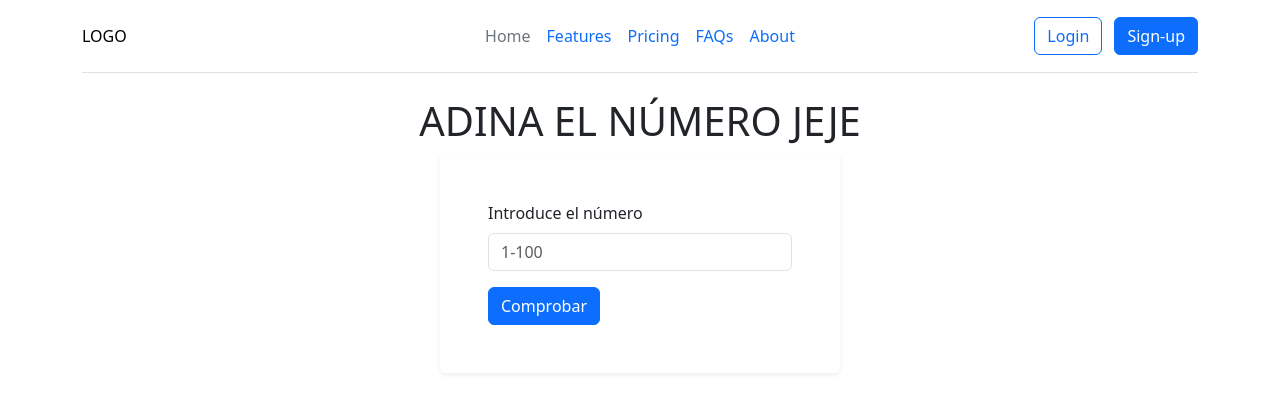
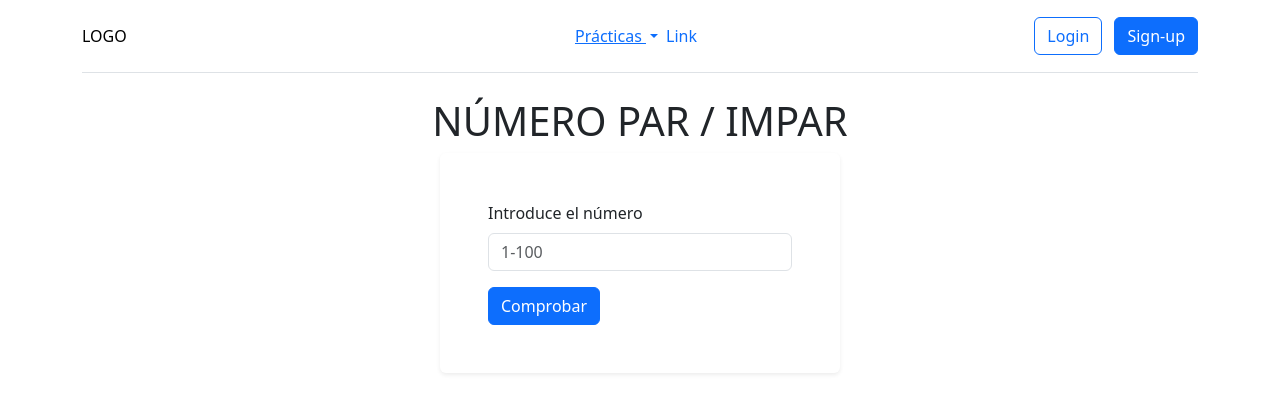
Before and after one commit to RomanKornyeyev/php_miguel, a PHP site: page /public/NumeroParImpar.php in a window 1280 px wide. Shown: the top 420 px of the page. Run offline with PHP 8.4, Linux system fonts and the light colour scheme; data that the repository does not hold is empty.

Commit message:
haciendo los links funcionales y cambiando titulos

```diff
--- a/public/NumeroParImpar.php
+++ b/public/NumeroParImpar.php
@@ -32,7 +32,7 @@
 
 ?>
 
-  <h1 class="text-center">ADINA EL NÚMERO JEJE</h1>
+  <h1 class="text-center">NÚMERO PAR / IMPAR</h1>
 
   <?php if (isset($mensaje)) { ?>
     <div class="alert alert-<?php echo $alertType?> text-center" style="max-width: 400px; margin: 25px auto;">
--- a/public/NumeroPrimoNoprimo.php
+++ b/public/NumeroPrimoNoprimo.php
@@ -45,7 +45,7 @@
 
 ?>
 
-  <h1 class="text-center">ADINA EL NÚMERO JEJE</h1>
+  <h1 class="text-center">NÚMERO PRIMO / NO PRIMO</h1>
 
   <?php if (isset($mensaje)) { ?>
     <div class="alert alert-<?php echo $alertType?> text-center" style="max-width: 400px; margin: 25px auto;">
--- a/public/adivinarNumero.php
+++ b/public/adivinarNumero.php
@@ -42,7 +42,7 @@
 
 ?>
 
-  <h1 class="text-center">ADINA EL NÚMERO JEJE</h1>
+  <h1 class="text-center">ADIVINA EL NÚMERO JEJE</h1>
 
   <?php if (isset($mensaje)) { ?>
     <div class="alert alert-<?php echo $alertType?> text-center" style="max-width: 400px; margin: 25px auto;">
--- a/public/piramide.php
+++ b/public/piramide.php
@@ -32,7 +32,7 @@
 
 ?>
 
-  <h1 class="text-center">ADINA EL NÚMERO JEJE</h1>
+  <h1 class="text-center">PIRÁMIDE</h1>
 
   <form action="" method="post" class="form shadow-sm rounded p-5" style="max-width: 400px; margin: 0 auto;">
     <!-- numero -->
--- a/public/template.php
+++ b/public/template.php
@@ -30,11 +30,22 @@
             </div>
 
             <ul class="nav col-12 col-md-auto mb-2 justify-content-center mb-md-0">
-              <li><a href="#" class="nav-link px-2 link-secondary">Home</a></li>
-              <li><a href="#" class="nav-link px-2">Features</a></li>
-              <li><a href="#" class="nav-link px-2">Pricing</a></li>
-              <li><a href="#" class="nav-link px-2">FAQs</a></li>
-              <li><a href="#" class="nav-link px-2">About</a></li>
+              <!-- <li><a href="#" class="nav-link px-2 link-secondary">Home</a></li> -->
+              <div class="btn-group align-items-center justify-content-center">
+                <a type="button" class="dropdown-toggle" data-bs-toggle="dropdown" aria-expanded="false">
+                  Prácticas
+                </a>
+                <ul class="dropdown-menu">
+                  <li><a class="dropdown-item" href="./productos.php">Productos</a></li>
+                  <li><a class="dropdown-item" href="./adivinarNumero.php">Adivinar número</a></li>
+                  <li><a class="dropdown-item" href="./NumeroParImpar.php">Num par/impar</a></li>
+                  <li><a class="dropdown-item" href="./NumeroPrimoNoprimo.php">Número primo</a></li>
+                  <li><a class="dropdown-item" href="./validacionesForm.php">Validaciones form</a></li>
+                  <li><a class="dropdown-item" href="./piramide.php">Pirámide</a></li>
+                </ul>
+              </div>
+
+              <li><a href="#" class="nav-link px-2">Link</a></li>
             </ul>
 
             <div class="col-md-3 text-end">
--- a/public/validacionesForm.php
+++ b/public/validacionesForm.php
@@ -52,7 +52,7 @@
 
 ?>
 
-  <h1 class="text-center">ADINA EL NÚMERO JEJE</h1>
+  <h1 class="text-center">Validaciones form</h1>
 
   <?php if ($formValido) { ?>
     <div class="alert alert-success text-center" style="max-width: 400px; margin: 25px auto;">
```
